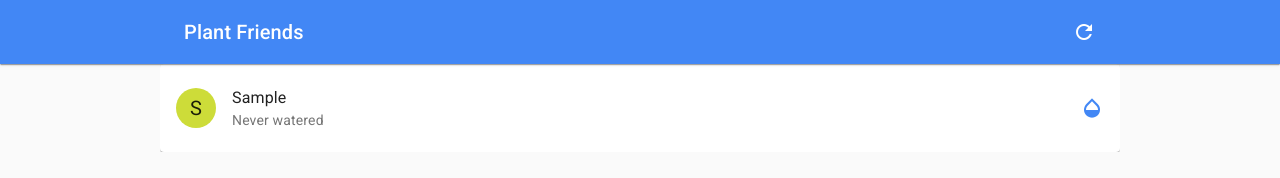
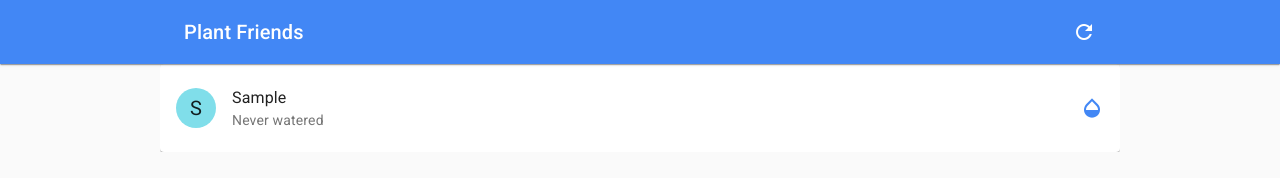
Before and after one commit to thunderlabs-tech/plant-friends, a React (Create React App) app in the folder clients/web-app/: page / in a window 1280 px wide. Both pictures are taken after typing "Sample" into the empty fields and a click on the button "add". Shown: the top 178 px of the page. Built offline with nearby package versions, Linux system fonts and the light colour scheme.

Commit message:
Be more selective with avatar colors

```diff
--- a/clients/web-app/src/components/PlantAvatar.tsx
+++ b/clients/web-app/src/components/PlantAvatar.tsx
@@ -1,44 +1,34 @@
 import React from 'react';
 import { Plant } from '../data/Plant';
-import { Avatar, useTheme, Theme } from '@material-ui/core';
+import { Avatar, useTheme, Theme, Color } from '@material-ui/core';
 import * as colors from '@material-ui/core/colors';
+import getValue from '../utilities/lang/getValue';
 
 export type PlantAvatarProps = {
   plant: Plant;
 };
 
+function notObsceneShades(color: Color): string[] {
+  const shades = [100, 200, 300, 400, 500] as const;
+  return shades.map((value) => getValue(color, value));
+}
+
 const availableColors = [
-  colors.amber,
-  colors.blue,
-  colors.blueGrey,
-  colors.brown,
-  colors.cyan,
-  colors.deepOrange,
-  colors.deepPurple,
-  colors.green,
-  colors.indigo,
-  colors.lightBlue,
-  colors.lightGreen,
-  colors.lime,
-  colors.orange,
-  colors.pink,
-  colors.purple,
-  colors.red,
-  colors.teal,
-  colors.yellow,
+  ...notObsceneShades(colors.cyan),
+  ...notObsceneShades(colors.green),
+  ...notObsceneShades(colors.lightGreen),
+  ...notObsceneShades(colors.lime),
 ];
 
-function getAvatarStyle(theme: Theme, name: string): {} | { color: string; backgroundColor: string } {
-  if (name.length === 0) return {};
+function getAvatarStyle(theme: Theme, plant: Plant): {} | { color: string; backgroundColor: string } {
+  const colorIndex = parseInt(plant.id) || plant.id.codePointAt(0);
+  if (colorIndex === undefined) return {};
 
-  const firstLetterCodePoint = name.codePointAt(0);
-  if (firstLetterCodePoint === undefined) return {};
-
-  const themeColor = availableColors[firstLetterCodePoint % availableColors.length];
+  const themeColor = availableColors[colorIndex % availableColors.length];
 
   return {
-    color: theme.palette.getContrastText(themeColor[500]),
-    backgroundColor: themeColor[500],
+    color: theme.palette.getContrastText(themeColor),
+    backgroundColor: themeColor,
   };
 }
 
@@ -46,7 +36,7 @@ const PlantAvatar: React.SFC<PlantAvatarProps> = ({ plant }) => {
   const initials = plant.name.slice(0, 1).toLocaleUpperCase();
   const theme = useTheme();
 
-  return <Avatar style={getAvatarStyle(theme, plant.name)}>{initials}</Avatar>;
+  return <Avatar style={getAvatarStyle(theme, plant)}>{initials}</Avatar>;
 };
 
 export default PlantAvatar;
--- /dev/null
+++ b/clients/web-app/src/utilities/lang/getValue.ts
@@ -0,0 +1,6 @@
+export default function getValue<Object extends object, Key extends keyof Object>(
+  object: Object,
+  key: Key
+): Object[Key] {
+  return object[key];
+}
```
